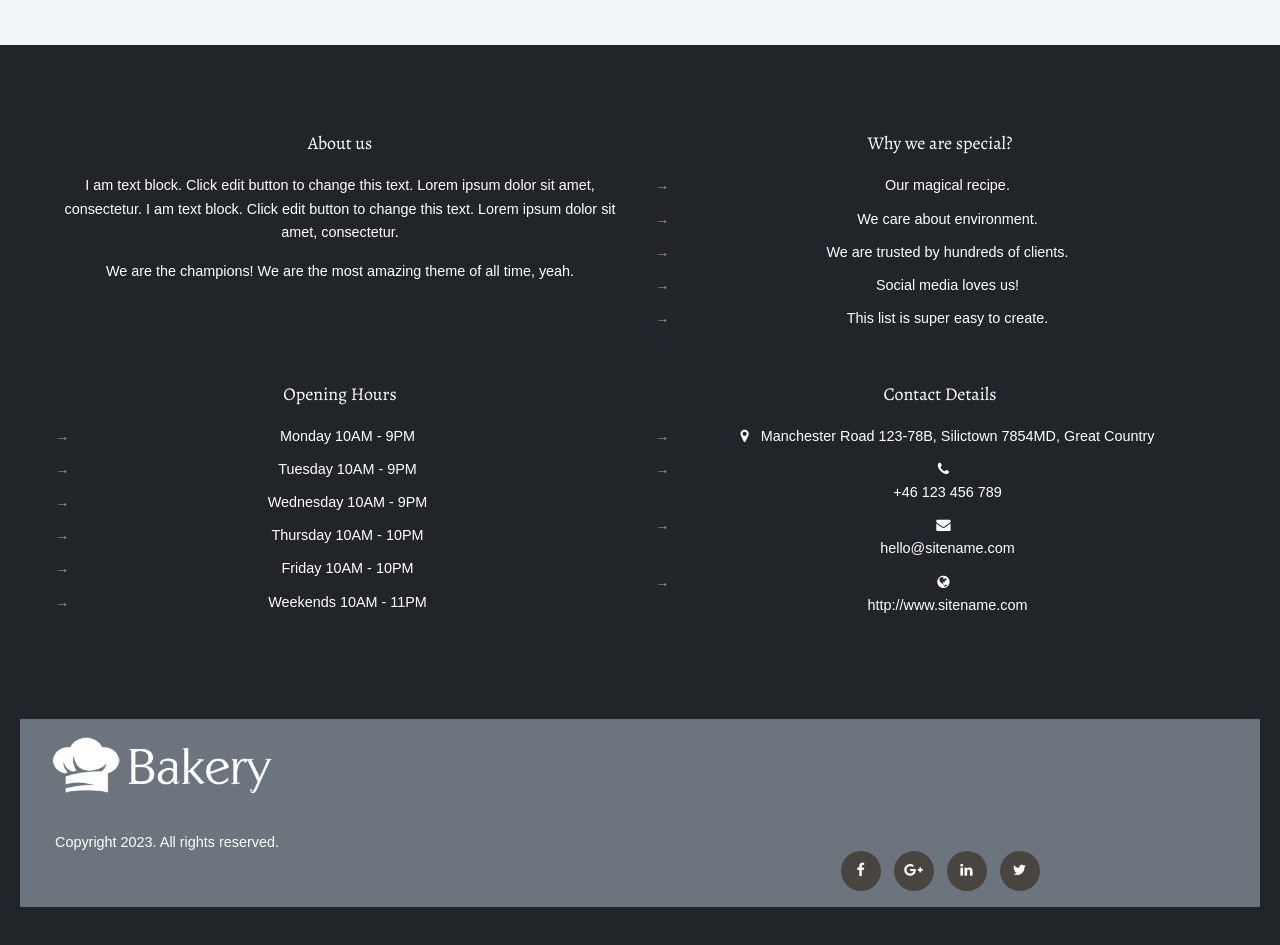
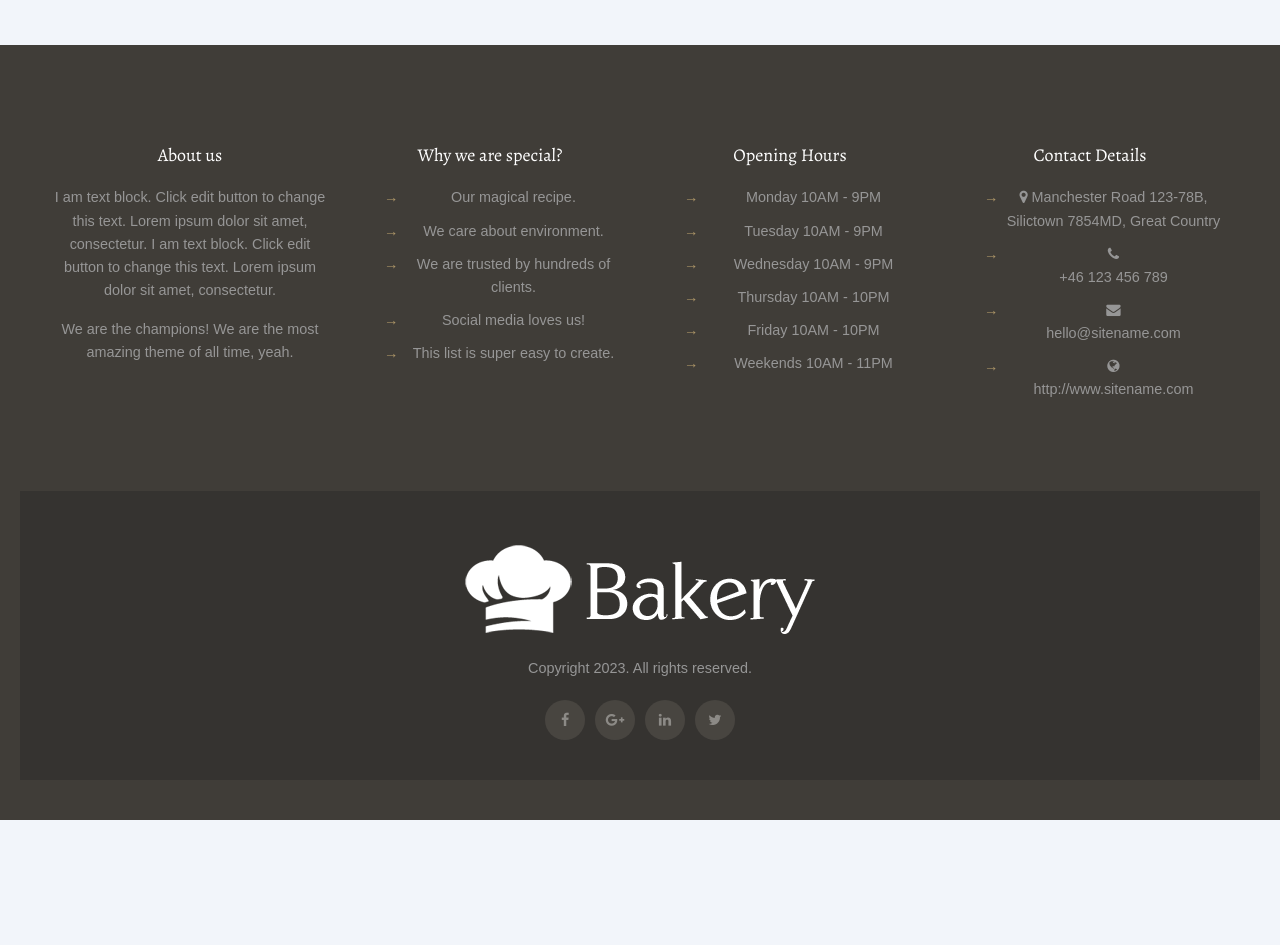
Before and after one commit to Abdallayasseer/Bakery-Website, a plain HTML site: page index.html in a window 1280 px wide. Shown: the part 2585-3530 px from the top of the page. After the commit the page ends 3405 px from the top, so only its background shows below. Drawn offline with nearby package versions, Linux system fonts and the light colour scheme; a web font is replaced by a local one.

Commit message:
Bakery Website

```diff
--- a/index.html
+++ b/index.html
@@ -165,23 +165,26 @@
   </section>
 
   <!-- Footer -->
-  <footer class="bg-dark text-white">
-    <div class="footer-main py-5">
+  <footer>
+    <div class="footer-main">
       <div class="container">
         <div class="row">
-          <div class="col-md-6 col-lg-3 mb-4">
+          <div class="col-md-3">
             <div class="footer-widget">
               <h4>About us</h4>
-              <p>I am text block. Click edit button to change this text. Lorem ipsum dolor sit amet, consectetur. I am
-                text block. Click edit button to change this text. Lorem ipsum dolor sit amet, consectetur.</p>
+              <p>I am text block. Click edit button to change this text. Lorem ipsum dolor sit amet,
+                consectetur. I am
+                text block. Click edit button to change this text. Lorem ipsum dolor sit amet,
+                consectetur.
+              </p>
               <p>We are the champions! We are the most amazing theme of all time, yeah.</p>
             </div>
           </div>
 
-          <div class="col-md-6 col-lg-3 mb-4">
+          <div class="col-md-3">
             <div class="footer-widget">
               <h4>Why we are special?</h4>
-              <ul class="list-unstyled">
+              <ul>
                 <li>Our magical recipe.</li>
                 <li>We care about environment.</li>
                 <li>We are trusted by hundreds of clients.</li>
@@ -191,10 +194,10 @@
             </div>
           </div>
 
-          <div class="col-md-6 col-lg-3 mb-4">
+          <div class="col-md-3">
             <div class="footer-widget">
               <h4>Opening Hours</h4>
-              <ul class="list-unstyled">
+              <ul>
                 <li>Monday 10AM - 9PM</li>
                 <li>Tuesday 10AM - 9PM</li>
                 <li>Wednesday 10AM - 9PM</li>
@@ -205,14 +208,15 @@
             </div>
           </div>
 
-          <div class="col-md-6 col-lg-3 mb-4">
+          <div class="col-md-3">
             <div class="footer-widget">
               <h4>Contact Details</h4>
-              <ul class="list-unstyled">
-                <li><i class="fa fa-map-marker me-2"></i> Manchester Road 123-78B, Silictown 7854MD, Great Country</li>
-                <li><i class="fa fa-phone me-2"></i> <a href="tel:+46123456789" class="text-white">+46 123 456 789</a></li>
-                <li><i class="fa fa-envelope me-2"></i> <a href="mailto:hello@sitename.com" class="text-white">hello@sitename.com</a></li>
-                <li><i class="fa fa-globe me-2"></i> <a href="http://www.sitename.com" class="text-white">http://www.sitename.com</a></li>
+              <ul>
+                <li><i class="fa fa-map-marker"></i> Manchester Road 123-78B, Silictown 7854MD, Great
+                  Country</li>
+                <li><i class="fa fa-phone"></i> <a href="tel:+46123456789">+46 123 456 789</a></li>
+                <li><i class="fa fa-envelope"></i> <a href="mailto:hello@sitename.com">hello@sitename.com</a></li>
+                <li><i class="fa fa-globe"></i> <a href="http://www.sitename.com">http://www.sitename.com</a></li>
               </ul>
             </div>
           </div>
@@ -220,23 +224,18 @@
       </div>
     </div>
 
-    <div class="footer-bottom py-3 bg-secondary">
+    <div class="footer-bottom">
       <div class="container">
-        <div class="row">
-          <div class="col-12 text-center mb-3">
-            <img src="./assets/images/footer.png" alt="Engage Bakery" class="img-fluid" style="max-height: 60px;">
-          </div>
-          <div class="col-md-6 text-center text-md-start">
-            <p class="copyright mb-0">Copyright 2023. All rights reserved.</p>
-          </div>
-          <div class="col-md-6 text-center text-md-end mt-3 mt-md-0">
-            <div class="social-icons">
-              <a href="#" class="text-white me-2"><i class="fa fa-facebook"></i></a>
-              <a href="#" class="text-white me-2"><i class="fa fa-google-plus"></i></a>
-              <a href="#" class="text-white me-2"><i class="fa fa-linkedin"></i></a>
-              <a href="#" class="text-white"><i class="fa fa-twitter"></i></a>
-            </div>
-          </div>
+        <div class="footer-image d-flex justify-content-center">
+          <img src="../../../assets/images/footer.png" alt="Engage Bakery">
+        </div>
+        <p class="copyright">Copyright 2023. All rights reserved.</p>
+
+        <div class="social-icons">
+          <a href="#" class="icon-facebook"><i class="fa fa-facebook"></i></a>
+          <a href="#" class="icon-google-plus"><i class="fa fa-google-plus"></i></a>
+          <a href="#" class="icon-linkedin"><i class="fa fa-linkedin"></i></a>
+          <a href="#" class="icon-twitter"><i class="fa fa-twitter"></i></a>
         </div>
       </div>
     </div>
```
Also changed, not shown: assets/pages/About/index.html (+3 -0 lines).
